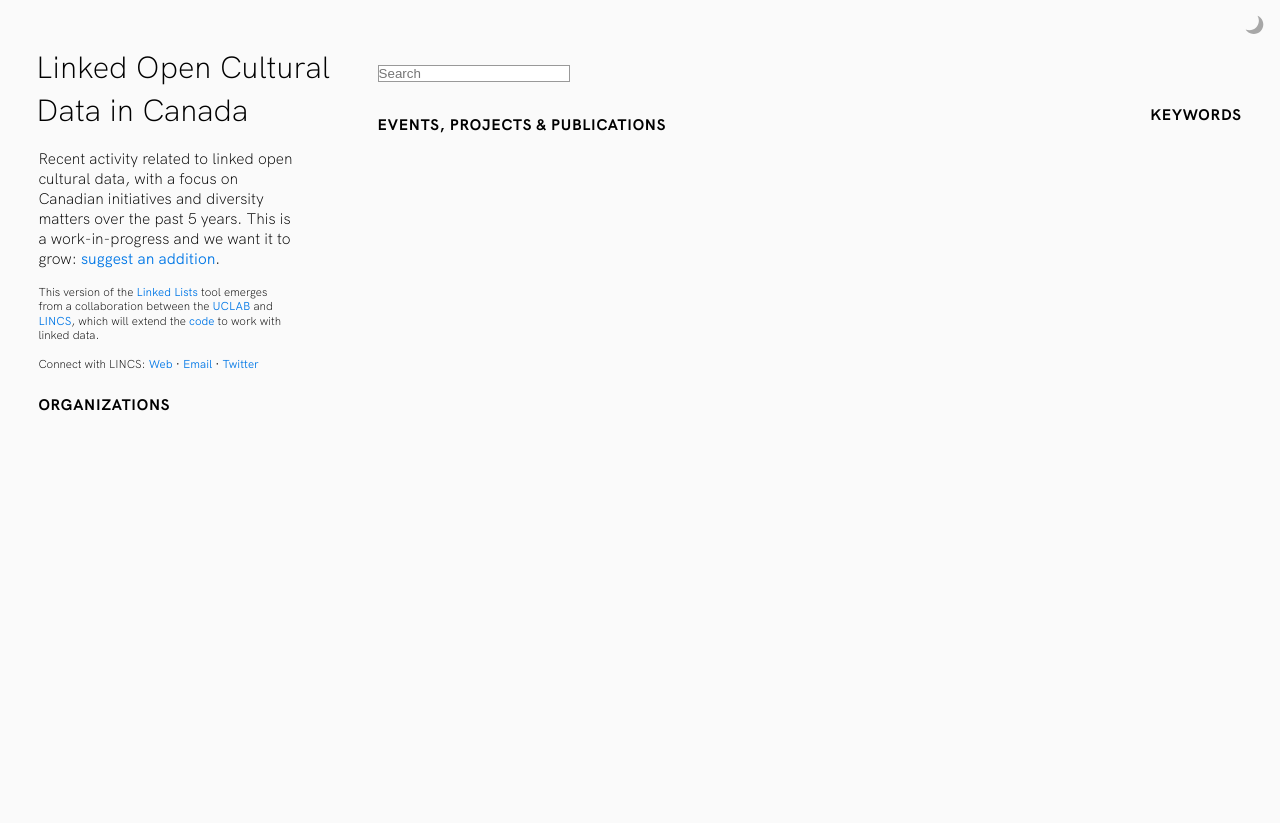
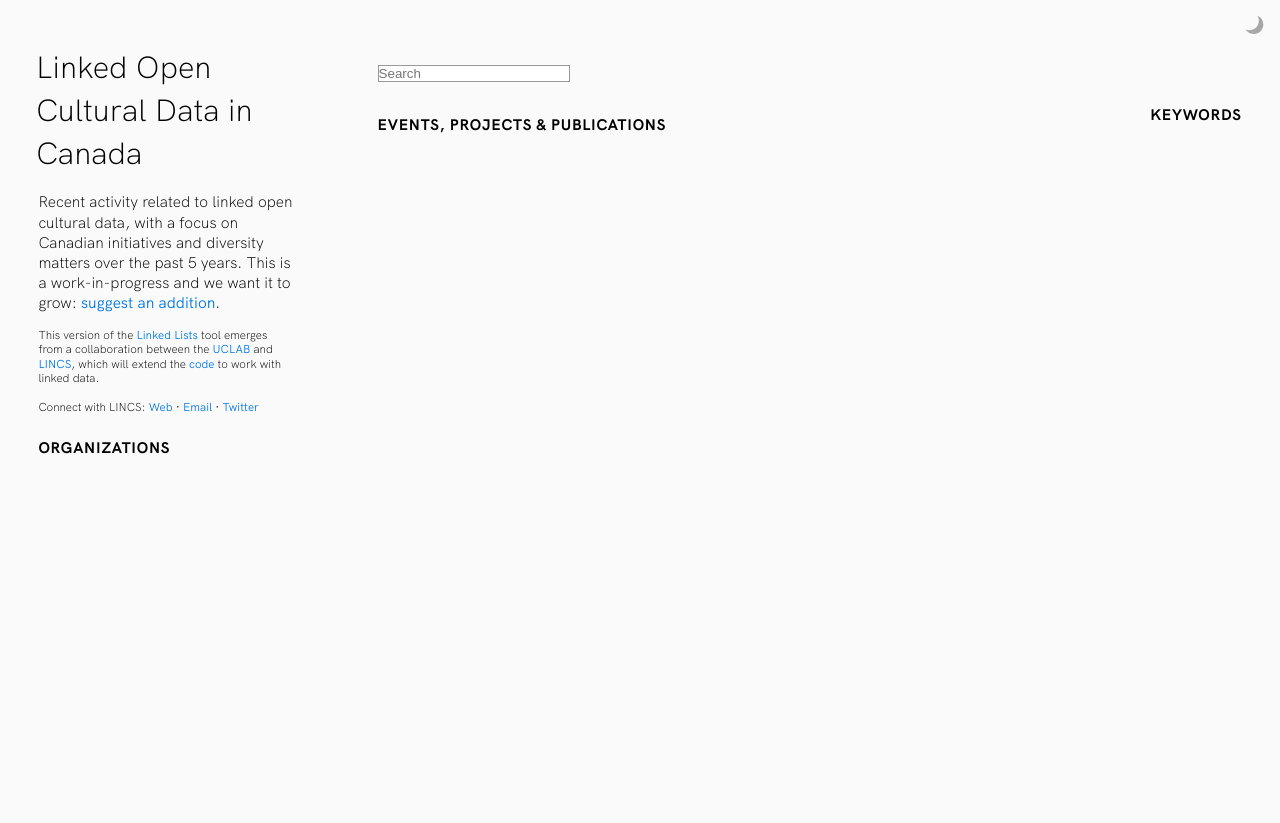
Before and after one commit to nrchtct/linkedlists_lod3, a PHP site: page / in a window 1280 px wide. Run offline with PHP 8.4, Linux system fonts and the light colour scheme; data that the repository does not hold is empty.

Commit message:
h1 finetuning

```diff
--- a/index.php
+++ b/index.php
@@ -255,7 +255,7 @@ li { 	margin: 0; padding: 0; }
 	background-color: xred;
 }
 
-h1 {width: 25vw; white-space: normal;}
+h1 {width: 22.5vw; white-space: normal;}
 #l {width: 20vw; margin: 0 3vw;}
 #m {width: 45vw; margin-top: 1.5em; padding-left: 4vw; }
 #r {width: 20vw; padding-top: 4.325em; right: 3vw; }
```
